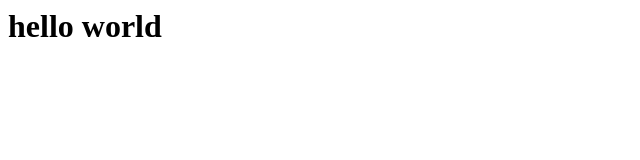
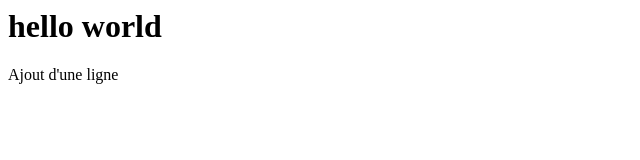
Before and after one commit to jgaray39/projectTest, a plain HTML site: page index.html in a window 1280 px wide. Shown: the whole page, without its empty margins (0-640 px from the left). Drawn offline with Linux system fonts and the light colour scheme.

Commit message:
Ajout d'une ligne de paragraphe

```diff
--- a/index.html
+++ b/index.html
@@ -3,5 +3,6 @@
 </head>
 <body>
 	<h1> hello world</h1>
+	<p> Ajout d'une ligne </p>
 </body>
 </html>
```
